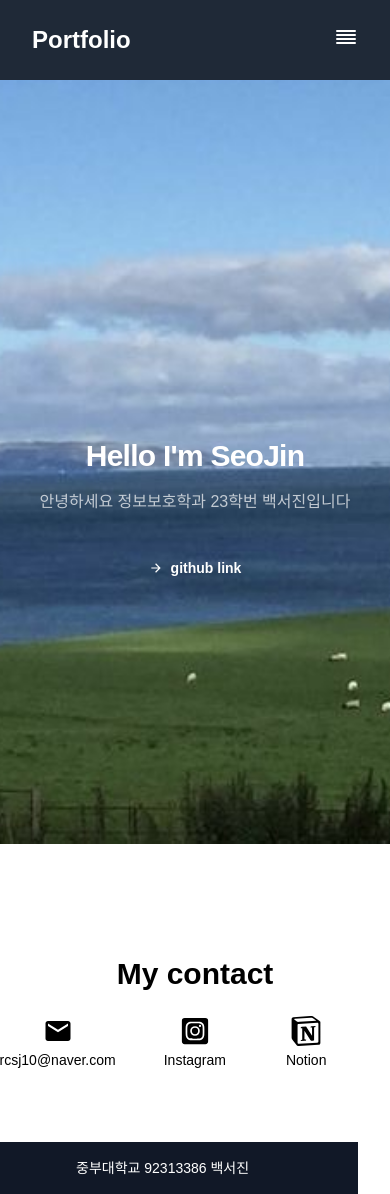
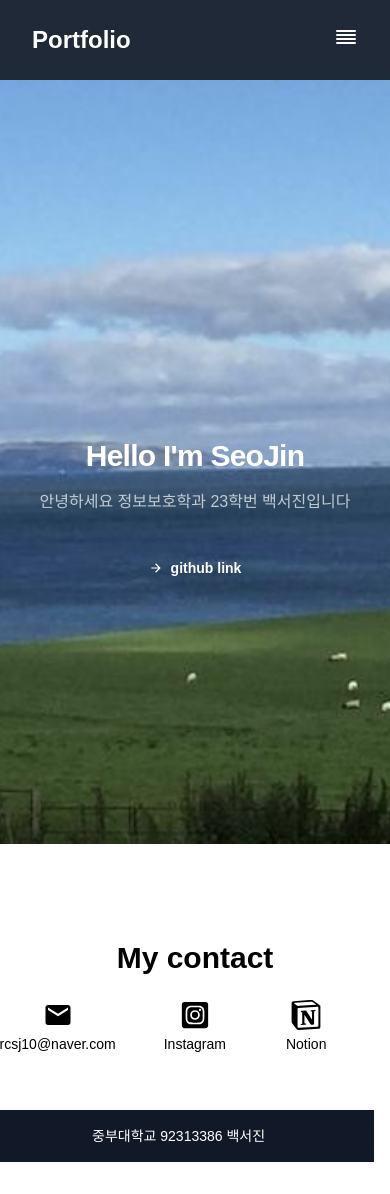
Before and after one commit to tjwls11/web-portfolio, a Next.js app: page / in a window 390 px wide. Shown: the top 1194 px of the page. After the commit the page ends 1162 px from the top, so only its background shows below. Built offline with nearby package versions, Linux system fonts and the light colour scheme.

Commit message:
여백수정

```diff
--- a/app/about/page.tsx
+++ b/app/about/page.tsx
@@ -53,7 +53,9 @@ export default function AboutPage() {
         {/* 오른쪽 섹션 */}
         <div className="flex-1 mt-20 md:mt-0">
           <h1 className="text-3xl font-bold mb-2">About Me</h1>
-          <h2 className="text-2xl mb-4">
+          <h2 className="text-2xl mb-4 md:text-xl sm:text-lg">
+            {' '}
+            {/* 반응형 클래스 추가 */}
             안녕하세요 정보보호학과 백서진입니다
           </h2>
           <p className="mb-4">
--- a/app/page.tsx
+++ b/app/page.tsx
@@ -15,7 +15,9 @@ export default function Home() {
         fill
       />
       {/* 배경 위 */}
-      <div className="flex flex-col justify-center items-center min-h-screen relative animate-slideUp text-center p-8">
+      <div className="flex flex-col justify-center items-center min-h-screen relative animate-slideUp text-center p-4">
+        {' '}
+        {/* 패딩 줄임 */}
         <h1 className="mt-4 text-3xl font-bold tracking-tight text-white sm:text-5xl">
           Hello I&apos;m SeoJin
         </h1>
@@ -34,7 +36,9 @@ export default function Home() {
       </div>
 
       {/* 배경 아래 */}
-      <div className="flex flex-col justify-center items-center relative z-10 animate-slideUp text-center p-8">
+      <div className="flex flex-col justify-center items-center relative z-10 animate-slideUp text-center p-4">
+        {' '}
+        {/* 패딩 줄임 */}
         <h1 className="text-black text-3xl font-bold mb-4">My contact</h1>
         <div className="mt-2 flex flex-row space-x-12 justify-center items-center pr-16">
           <div className="flex flex-col items-center">
```
